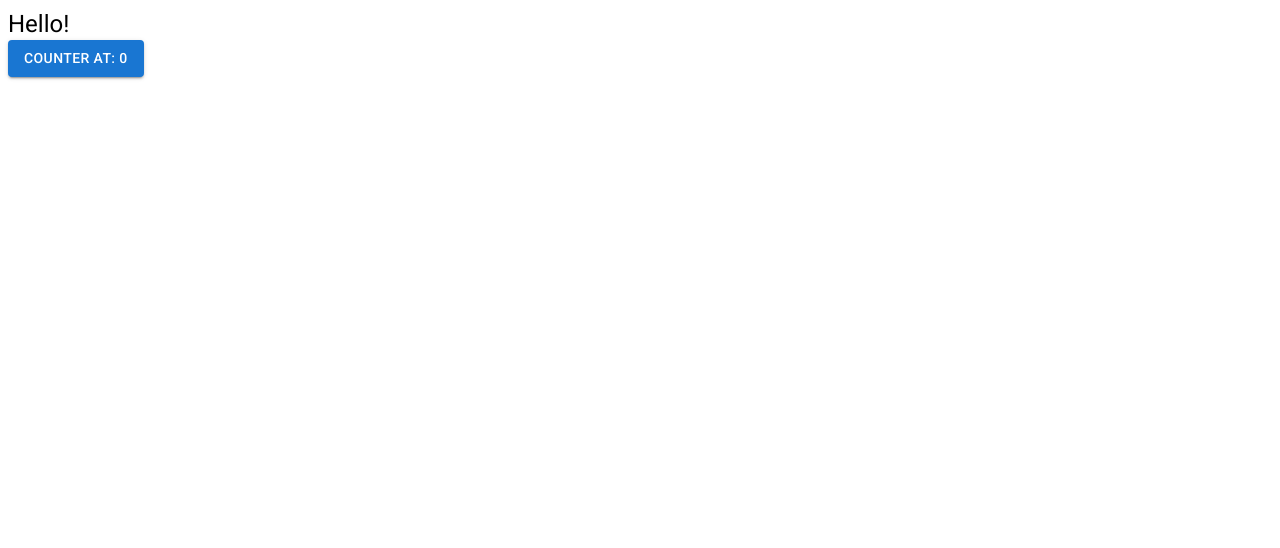
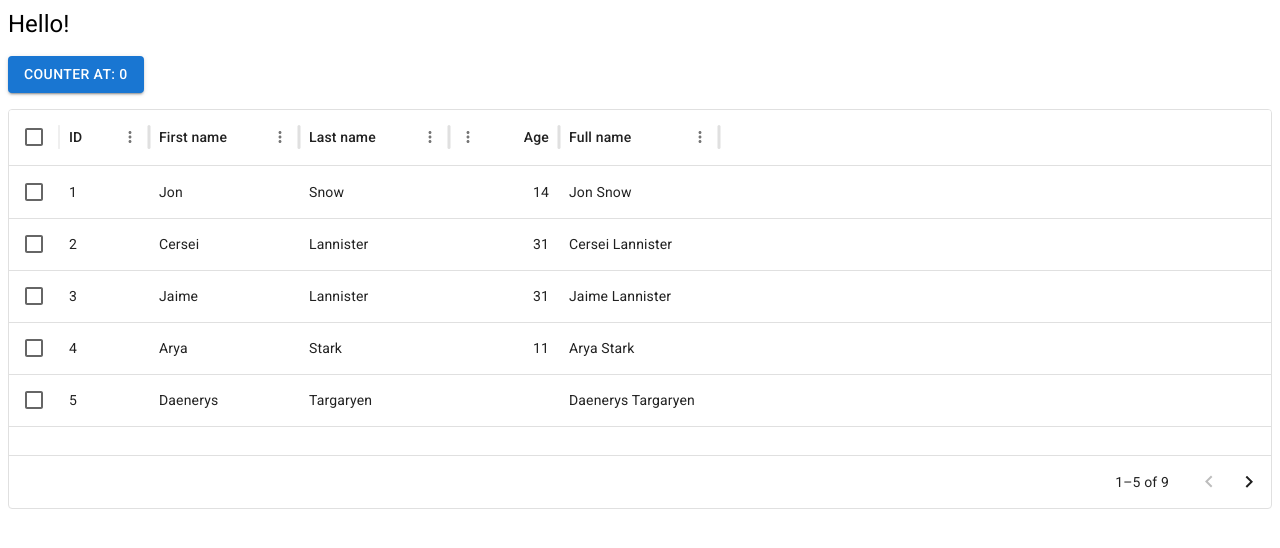
Before and after one commit to noherczeg/mui-react-vite-importmap, a React (Vite) app: page / in a window 1280 px wide. Shown: the top 548 px of the page. Built offline with nearby package versions, Linux system fonts and the light colour scheme.

Commit message:
bump versions, add datagrid

```diff
--- a/src/App.tsx
+++ b/src/App.tsx
@@ -1,14 +1,74 @@
-import { useState } from 'react';
-import { Button, Box, Typography } from '@mui/material';
+import { useMemo, useState } from 'react';
+import { Button, Box, Typography, Stack } from '@mui/material';
+import { DataGrid, type GridColDef } from '@mui/x-data-grid';
 
 function App() {
   const [count, setCount] = useState(0);
 
+  const columns: GridColDef<(typeof rows)[number]>[] = useMemo(() => [
+    { field: 'id', headerName: 'ID', width: 90 },
+    {
+      field: 'firstName',
+      headerName: 'First name',
+      width: 150,
+      editable: true,
+    },
+    {
+      field: 'lastName',
+      headerName: 'Last name',
+      width: 150,
+      editable: true,
+    },
+    {
+      field: 'age',
+      headerName: 'Age',
+      type: 'number',
+      width: 110,
+      editable: true,
+    },
+    {
+      field: 'fullName',
+      headerName: 'Full name',
+      description: 'This column has a value getter and is not sortable.',
+      sortable: false,
+      width: 160,
+      valueGetter: (_, row) => `${row.firstName || ''} ${row.lastName || ''}`,
+    },
+  ], []);
+
+  const rows = useMemo(() =>[
+    { id: 1, lastName: 'Snow', firstName: 'Jon', age: 14 },
+    { id: 2, lastName: 'Lannister', firstName: 'Cersei', age: 31 },
+    { id: 3, lastName: 'Lannister', firstName: 'Jaime', age: 31 },
+    { id: 4, lastName: 'Stark', firstName: 'Arya', age: 11 },
+    { id: 5, lastName: 'Targaryen', firstName: 'Daenerys', age: null },
+    { id: 6, lastName: 'Melisandre', firstName: null, age: 150 },
+    { id: 7, lastName: 'Clifford', firstName: 'Ferrara', age: 44 },
+    { id: 8, lastName: 'Frances', firstName: 'Rossini', age: 36 },
+    { id: 9, lastName: 'Roxie', firstName: 'Harvey', age: 65 },
+  ], []);
+
   return (
-    <Box>
+    <Stack alignItems={'start'} spacing={2}>
       <Typography variant="h5">Hello!</Typography>
       <Button variant={'contained'} onClick={() => setCount(count + 1)}>Counter at: {count}</Button>
-    </Box>
+      <Box sx={{ height: 400, width: '100%' }}>
+        <DataGrid
+          rows={rows}
+          columns={columns}
+          initialState={{
+            pagination: {
+              paginationModel: {
+                pageSize: 5,
+              },
+            },
+          }}
+          pageSizeOptions={[5]}
+          checkboxSelection
+          disableRowSelectionOnClick
+        />
+      </Box>
+    </Stack>
   );
 }
 
--- a/vite.config.ts
+++ b/vite.config.ts
@@ -11,7 +11,8 @@ export default defineConfig({
         "react/jsx-runtime": "https://esm.sh/react@19.0.0/jsx-runtime",
         "react-dom": "https://esm.sh/react-dom@19.0.0",
         "react-dom/client": "https://esm.sh/react-dom@19.0.0/client",
-        "@mui/material": "https://esm.sh/@mui/material@6.4.1?bundle=true&deps=react@19.0.0,react-dom@19.0.0,@emotion/react@11.14.0,@emotion/styled@11.14.0",
+        "@mui/material": "https://esm.sh/@mui/material@6.4.2?bundle=true&deps=react@19.0.0,react-dom@19.0.0,@emotion/react@11.14.0,@emotion/styled@11.14.0",
+        "@mui/x-data-grid": "https://esm.sh/@mui/x-data-grid@7.24.1?bundle=true&deps=@mui/material@6.4.2,react@19.0.0,react-dom@19.0.0,@mui/system@6.4.2",
         "@emotion/react": "https://esm.sh/@emotion/react@11.14.0?bundle=true",
         "@emotion/styled": "https://esm.sh/@emotion/styled@11.14.0?bundle=true",
       },
```
Also changed, not shown: package.json (+11 -10 lines), 1 other file (tests, documents, lock files or other folders).
